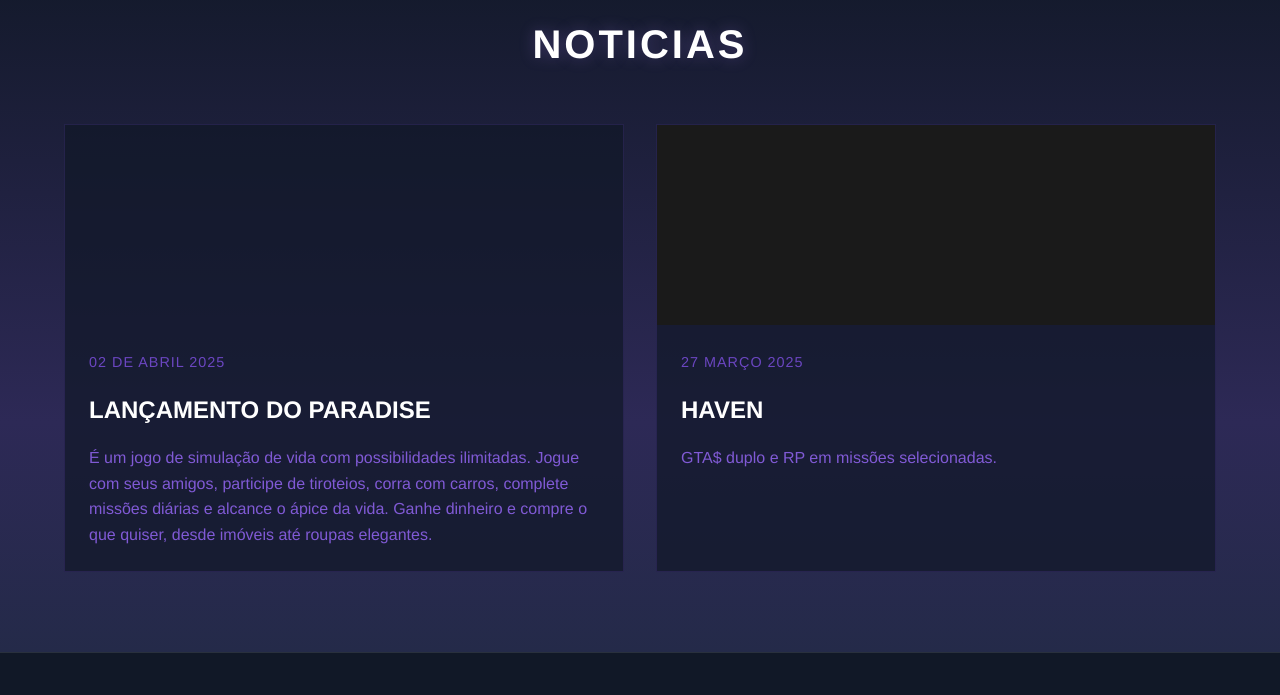
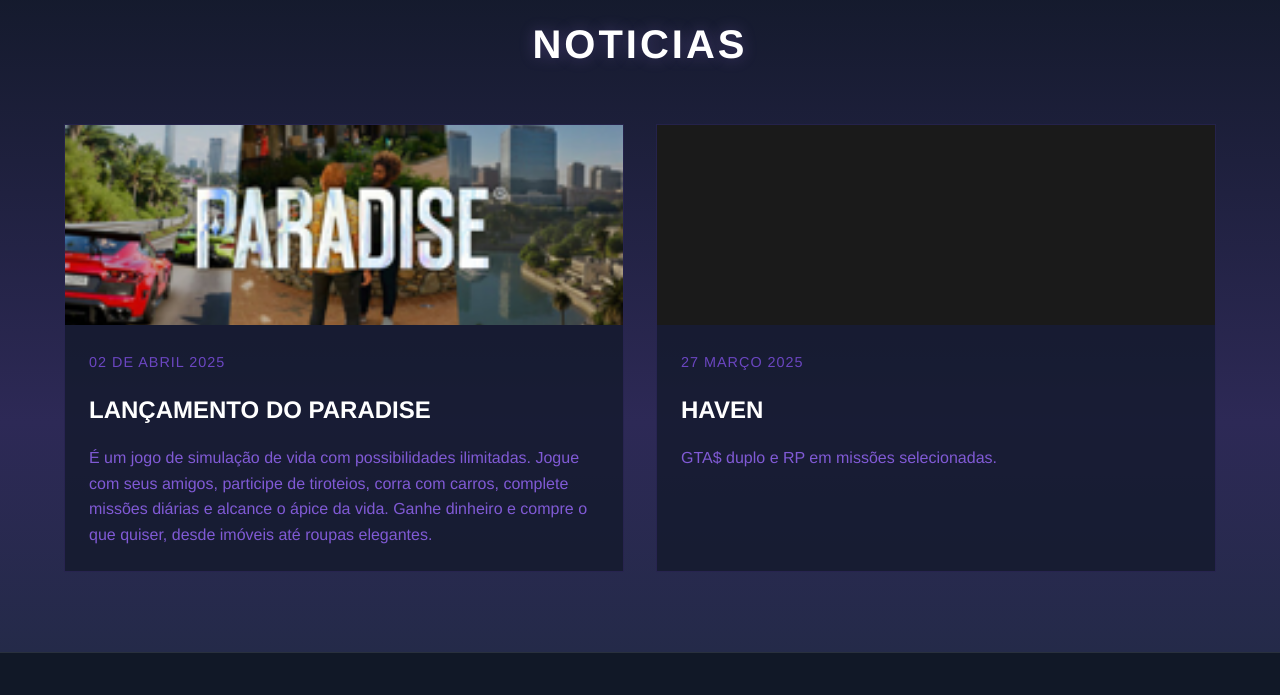
Before and after one commit to Lorenzo-devs/UltraGame-X, a plain HTML site: page index.html in a window 1280 px wide. Shown: the part 2160-2855 px from the top of the page. Drawn offline with Linux system fonts and the light colour scheme.

Commit message:
Update style.css

```diff
--- a/style.css
+++ b/style.css
@@ -253,7 +253,7 @@
 
 .news-image {
     height: 200px;
-    background-image: url(/images/Screenshot_7.png);
+    background-image: url(/Screenshot_7.png);
     background-size: cover;
     background-position: center;
 }
```
